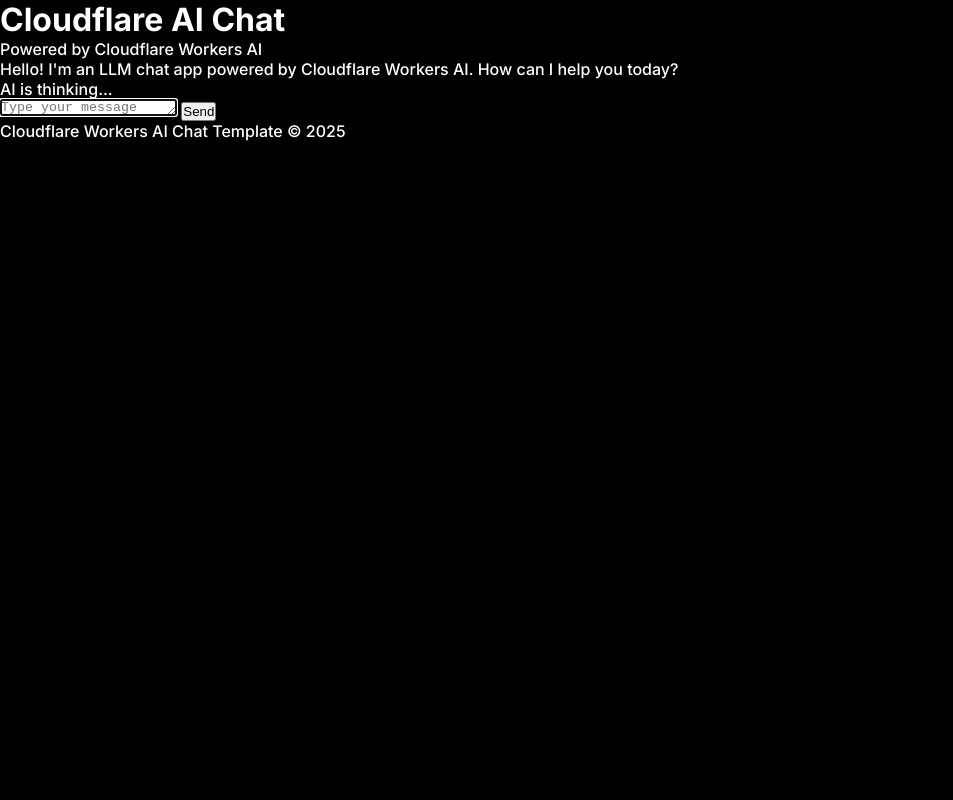
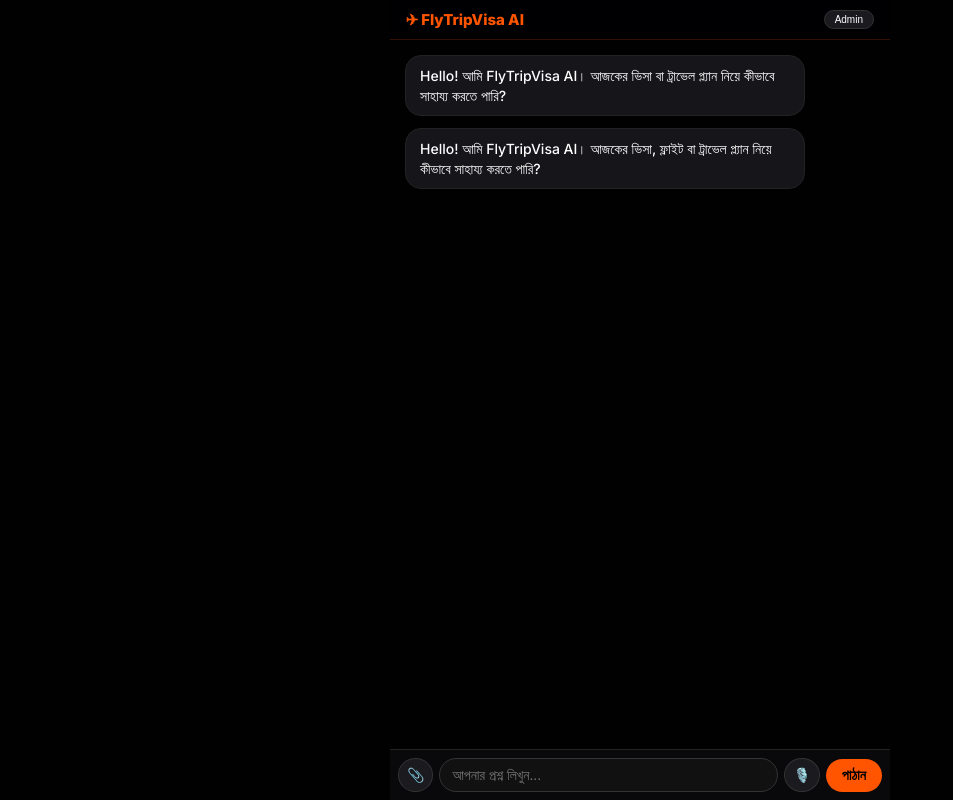
Before and after one commit to FlyTripVisa/ollama-chat-app-template, a website: page public/index.html in a window 1280 px wide. Shown: the whole page, without its empty margins (0-953 px from the left). Drawn offline with Linux system fonts and the light colour scheme.

Commit message:
Update index.html
wrangler deploy

```diff
--- a/public/index.html
+++ b/public/index.html
@@ -1,10 +1,9 @@
-<!doctype html>
-<html lang="en">
+<!DOCTYPE html>
+<html lang="bn">
 <head>
-		<meta charset="UTF-8" />
-		<meta name="viewport" content="width=device-width, initial-scale=1.0" />
-		<title>LLM Chat App</title>
-
+    <meta charset="UTF-8"/>
+    <meta content="width=device-width, initial-scale=1.0, maximum-scale=1.0, user-scalable=no" name="viewport"/>
+    <title>FLYTRIPVISA | AI Travel Assistant</title>
     <link href="https://fonts.googleapis.com/css2?family=Inter:wght@300;500;700;800&display=swap" rel="stylesheet">
     <style>
         * { margin: 0; padding: 0; box-sizing: border-box; -webkit-tap-highlight-color: transparent; }
@@ -19,7 +18,6 @@
         .msg-ai { background: #15151a; align-self: flex-start; border: 1px solid #222; }
         .msg-user { background: #ff5500; color: #000; align-self: flex-end; font-weight: 600; }
 
-        /* Compact Input Area */
         .input-area { padding: 8px; background: #09090c; display: flex; align-items: center; gap: 6px; border-top: 1px solid #222; }
         .input-box { flex: 1; background: #111; border: 1px solid #333; border-radius: 18px; padding: 8px 12px; color: #fff; outline: none; font-size: 14px; }
         .btn-icon { background: #1a1a1f; border: 1px solid #333; color: #ff5500; padding: 8px; border-radius: 50%; cursor: pointer; display: flex; align-items: center; justify-content: center; transition: 0.2s; font-size: 14px; }
@@ -31,41 +29,25 @@
     </style>
 </head>
 <body>
-		<header>
-			<h1>Cloudflare AI Chat</h1>
-			<p>Powered by Cloudflare Workers AI</p>
-		</header>
+<div class="main-wrapper">
+    <div class="glass-header">
+        <div class="logo">✈ FlyTripVisa AI</div>
+        <button onclick="window.location.href='/login.html'" style="background:#1a1a1f; border:1px solid #333; color:#fff; padding:3px 10px; border-radius:10px; font-size:10px; cursor:pointer;">Admin</button>
+    </div>
 
-		<div class="chat-container">
-			<div id="chat-messages" class="chat-messages">
-				<div class="message assistant-message">
-					<p>
-						Hello! I'm an LLM chat app powered by Cloudflare Workers AI. How can
-						I help you today?
-					</p>
+    <div id="chatContainer">
+        <div class="msg msg-ai">Hello! আমি FlyTripVisa AI। আজকের ভিসা বা ট্রাভেল প্ল্যান নিয়ে কীভাবে সাহায্য করতে পারি?</div>
+    </div>
+
+    <div class="input-area">
+        <input type="file" id="fileInput" style="display: none;" onchange="handleFile(this)">
+        <button class="btn-icon" onclick="document.getElementById('fileInput').click()">📎</button>
+        <input type="text" class="input-box" id="userInput" placeholder="আপনার প্রশ্ন লিখুন..." onkeypress="if(event.key === 'Enter') sendMessage()">
+        <button class="btn-icon" id="voiceBtn" onclick="startVoiceRecognition()">🎙️</button>
+        <button class="btn-send" onclick="sendMessage()">পাঠান</button>
     </div>
 </div>
 
-			<div class="typing-indicator" id="typing-indicator">
-				AI is thinking...
-			</div>
-
-			<div class="message-input">
-				<textarea
-					id="user-input"
-					placeholder="Type your message here..."
-					rows="1"
-					autofocus
-				></textarea>
-				<button id="send-button">Send</button>
-			</div>
-		</div>
-
-		<footer>
-			<p>Cloudflare Workers AI Chat Template &copy; 2025</p>
-		</footer>
-
-		<!-- Chat app script -->
-		<script src="chat.js"></script>
+<script src="/chat.js"></script>
 </body>
 </html>
```
Lines whose indentation alone changed are shown as unchanged.
